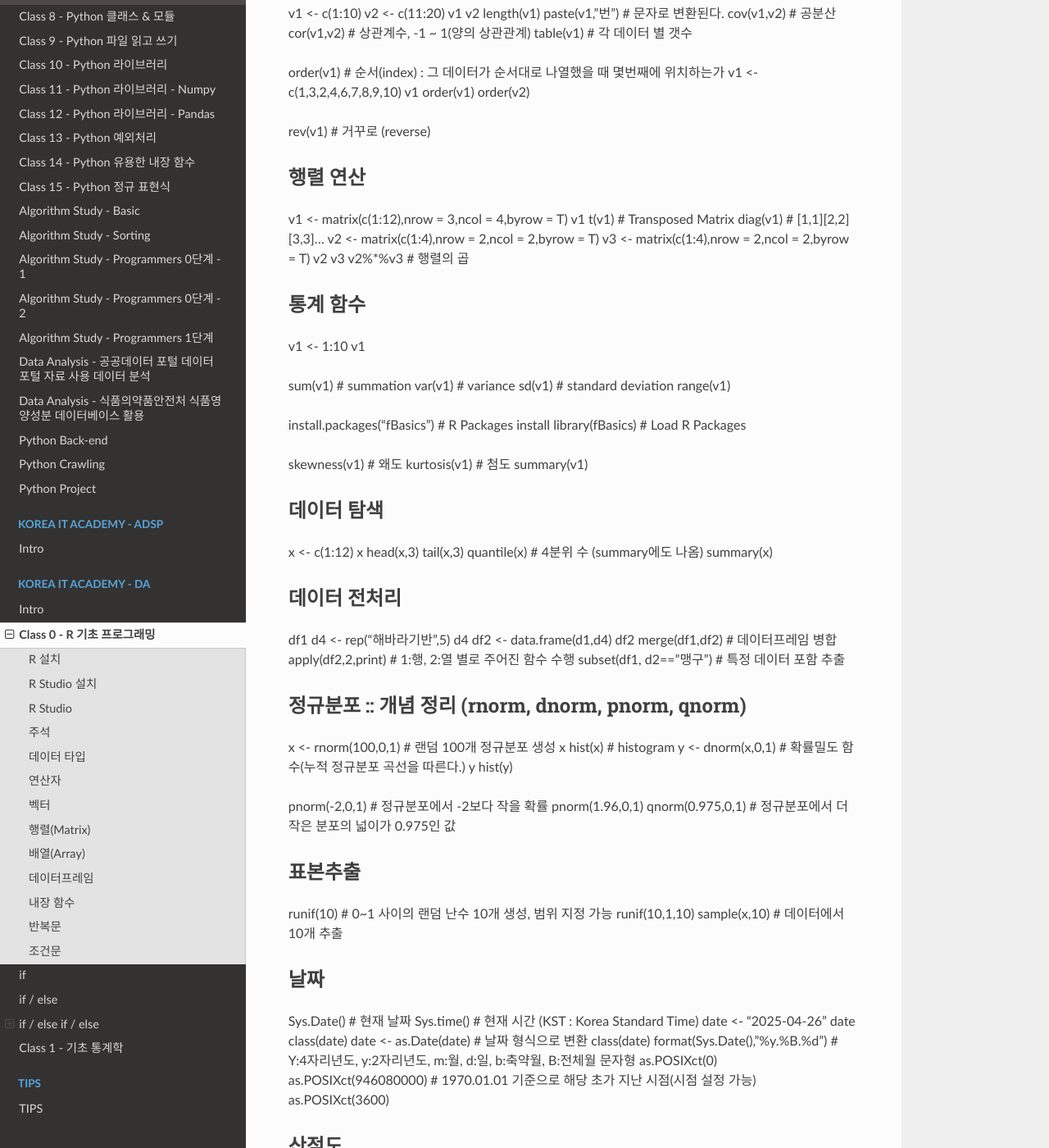
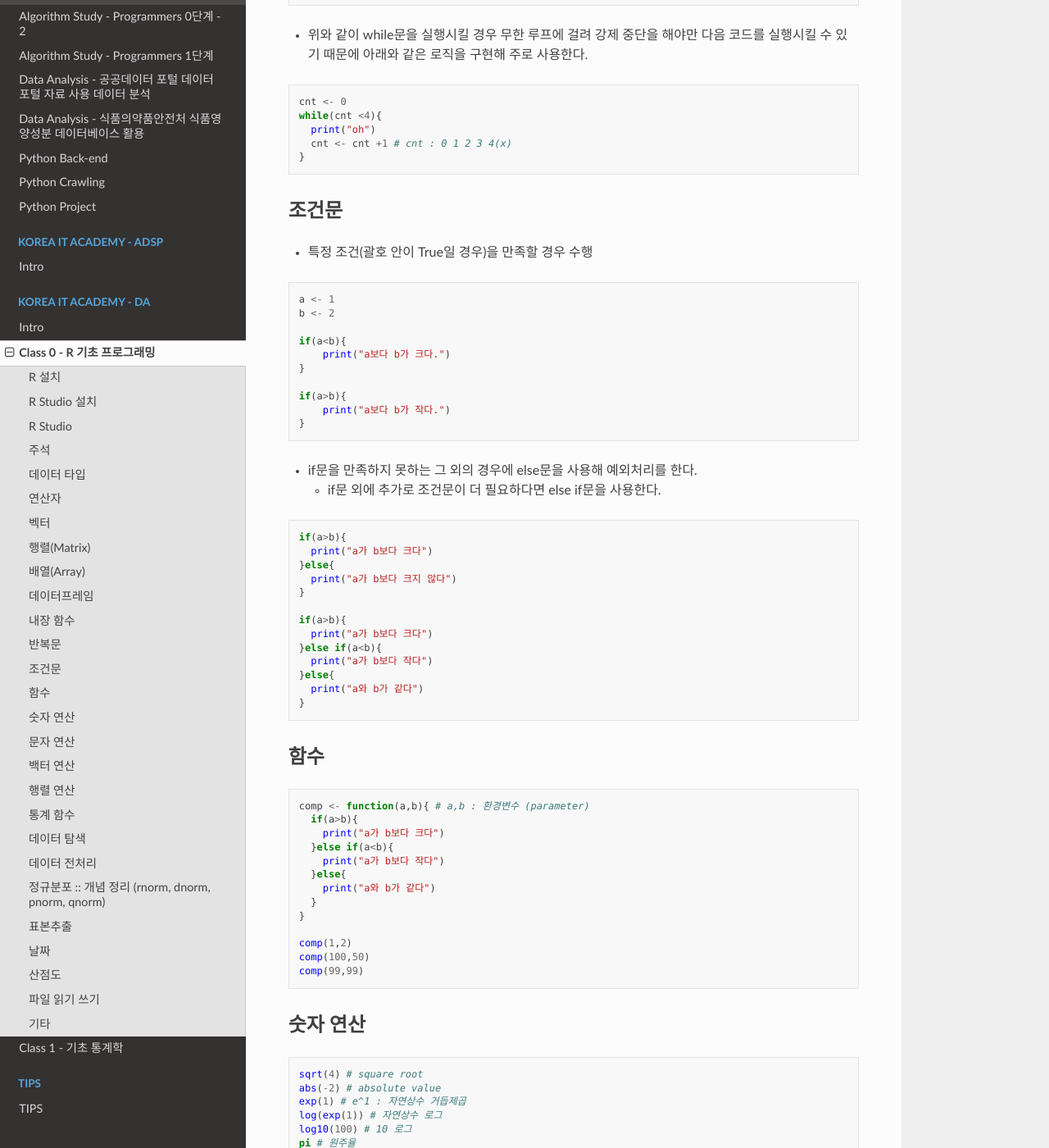
Before and after one commit to JeongSooNa/JeongSooNa-Docs, a Sphinx documentation site: the page built from docs/Korea_IT_Academy-DA/class_0.md, in a window 1280 px wide and 1400 px high, scrolled down 7166 px. Shown: the whole window at 82% size. Built offline with Sphinx 7.4.7 and the Read the Docs theme 3.1.0, drawn with Linux system fonts in a browser that asks for light colours; pages that are not in the unit, such as notebooks, are missing from menus; some of the changed text lies outside the part shown.

Commit message:
update docs

````diff
--- a/docs/Korea_IT_Academy-DA/class_0.md
+++ b/docs/Korea_IT_Academy-DA/class_0.md
@@ -62,6 +62,7 @@ class(FALSE)
 class(NA) # 공간을 차지하는 결측값
 class(NULL) # 공간을 차지하지 않는 결측값
 ```
+
 - 타입 확인을 통해 True/False로 반환하는 is. 함수를 사용할 수 있다.
 ```r
 is.character(a)
@@ -127,12 +128,16 @@ v3 <- c(1:6)
 v3
 ```
 
+- 여러 타입의 데이터를 벡터로 묶었을 때
+```r
+class(v2[1])
+```
+
 - 인덱싱 : 벡터의 요소를 선택
 ```r
 v1[1]
 v1[1:3]
 v1[c(1,2,4)]
-class(v2[1])
 ```
 
 ### 행렬(Matrix)
@@ -143,6 +148,10 @@ m1 <- matrix(v3,nrow=2,ncol=3)
 m1
 m2 <- matrix(v3,nrow=2,ncol=3,byrow = TRUE)
 m2
+```
+
+- dim 함수(데이터의 길이를 확인, 할당)를 사용해 행렬을 생성할 수 있다.
+```r
 dim(v3) <- c(2,3)
 v3
 ```
@@ -167,15 +176,22 @@ d2 <- c("짱구","철수","유리","맹구","훈이")
 d3 <- c("흰둥이","학원","토끼","돌맹이","주먹밥")
 df1 <- data.frame(d1,d2,d3)
 df1
+```
+
+- 인덱싱
+```r
 df1[2]
-df1[,2] # 데이터 추출
+df1[,2]
 df1[,1]
 df1[4,3]
+```
 
+- rbind, cbind를 사용해 데이터프레임을 생성할 수 있다.
+```r
 v1 <- c(1,2,3)
 v2 <- c(4,5,6)
 v3 <- c(7,8,9,10)
-rbind(v1,v2) # 데이터 결합
+rbind(v1,v2)
 cbind(v1,v2)
 rbind(v1,v3) # 재사용 규칙
 ```
@@ -183,49 +199,92 @@ rbind(v1,v3) # 재사용 규칙
 ### 내장 함수
 
 - 자주 사용하는 내장 함수
+
+- 도움말 기능
 ```r
 help()
 help(data.frame)
+```
+
+- 실행 기록 출력
+```r
 history()
+```
+
+- 문자열 합치기
+```r
 paste("Pen Pineapple", "Apple Pen", sep = "___") # default : " "
 paste("Pen Pineapple", "Apple Pen") # default : " "
+```
+
+- 반복되는 수 생성
+```r
 seq(1,10,by=2) # Sequence
 rep(1,5) # Repeat
+```
+
+- 선언된 변수 제거
+```r
 a <- 1
 a
 rm(a)
 a
+```
+
+- 선언된 변수 목록 확인
+```r
 ls()
-print("ADsP")
-print(a1)
 ```
 
 ### 반복문
 
+- 특정 기능, 알고리즘을 반복 수행하기 위해 사용되는 문
+
+- for문
+    - 괄호 안의 loop가 모두 사용될 때 까지 수행
+```r
 for(i in 1:3){
   print("oh")
 }
+```
 
+- while문
+    - 괄호 안이 참일 경우 계속 반복 수행
+```r
 while(TRUE){
   print("!!!!")
 }
+```
 
+- 위와 같이 while문을 실행시킬 경우 무한 루프에 걸려 강제 중단을 해야만 다음 코드를 실행시킬 수 있기 때문에 아래와 같은 로직을 구현해 주로 사용한다.
+```r
 cnt <- 0
 while(cnt <4){
   print("oh")
   cnt <- cnt +1 # cnt : 0 1 2 3 4(x)
 }
+```
 
 ### 조건문
+
+- 특정 조건(괄호 안이 True일 경우)을 만족할 경우 수행
+
+```r
 a <- 1
 b <- 2
 
-a<b
+if(a<b){
+    print("a보다 b가 크다.")
+}
 
-# if
-# if / else
-# if / else if / else
+if(a>b){
+    print("a보다 b가 작다.")
+}
+```
 
+- if문을 만족하지 못하는 그 외의 경우에 else문을 사용해 예외처리를 한다.
+    - if문 외에 추가로 조건문이 더 필요하다면 else if문을 사용한다.
+```r
 if(a>b){
   print("a가 b보다 크다")
 }else{
@@ -239,8 +298,11 @@ if(a>b){
 }else{
   print("a와 b가 같다")
 }
+```
 
 ### 함수
+
+```r
 comp <- function(a,b){ # a,b : 환경변수 (parameter)
   if(a>b){
     print("a가 b보다 크다")
@@ -254,8 +316,12 @@ comp <- function(a,b){ # a,b : 환경변수 (parameter)
 comp(1,2)
 comp(100,50)
 comp(99,99)
+```
+
 
 ### 숫자 연산
+
+```r
 sqrt(4) # square root
 abs(-2) # absolute value
 exp(1) # e^1 : 자연상수 거듭제곱
@@ -269,8 +335,11 @@ summary(iris) # 요약
 round(3.5) # 반올림
 ceiling(3.2) # 올림
 floor(3.7) # 내림
+```
 
 ### 문자 연산
+
+```r
 str <- "ADsP"
 tolower(str) # 소문자로
 toupper(str) # 대문자로
@@ -279,8 +348,12 @@ substr(str,2,3) # 일부 추출(index로)
 strsplit(str,"s") # 특정 문자로 구분
 grepl("A",str) # 특정 문자 포함 여부
 gsub("s","a",str) # 특정 문자 바꾸기
+```
+
 
 ### 백터 연산
+
+```r
 v1 <- c(1:10)
 v2 <- c(11:20)
 v1
@@ -298,8 +371,11 @@ order(v1)
 order(v2)
 
 rev(v1) # 거꾸로 (reverse)
+```
 
 ### 행렬 연산
+
+```r
 v1 <- matrix(c(1:12),nrow = 3,ncol = 4,byrow = T)
 v1
 t(v1) # Transposed Matrix
@@ -309,8 +385,11 @@ v3 <- matrix(c(1:4),nrow = 2,ncol = 2,byrow = T)
 v2
 v3
 v2%*%v3 # 행렬의 곱
+```
 
 ### 통계 함수
+
+```r
 v1 <- 1:10
 v1
 
@@ -325,16 +404,22 @@ library(fBasics) # Load R Packages
 skewness(v1) # 왜도
 kurtosis(v1) # 첨도
 summary(v1)
+```
 
 ### 데이터 탐색
+
+```r
 x <- c(1:12)
 x
 head(x,3)
 tail(x,3)
 quantile(x) # 4분위 수 (summary에도 나옴)
 summary(x)
+```
 
 ### 데이터 전처리
+
+```r
 df1
 d4 <- rep("해바라기반",5)
 d4
@@ -343,8 +428,12 @@ df2
 merge(df1,df2) # 데이터프레임 병합
 apply(df2,2,print) # 1:행, 2:열 별로 주어진 함수 수행
 subset(df1, d2=="맹구") # 특정 데이터 포함 추출
+```
+
 
 ### 정규분포 :: 개념 정리 (rnorm, dnorm, pnorm, qnorm)
+
+```r
 x <- rnorm(100,0,1) # 랜덤 100개 정규분포 생성
 x
 hist(x) # histogram
@@ -355,13 +444,20 @@ hist(y)
 pnorm(-2,0,1) # 정규분포에서 -2보다 작을 확률
 pnorm(1.96,0,1)
 qnorm(0.975,0,1) # 정규분포에서 더 작은 분포의 넓이가 0.975인 값
+```
 
 ### 표본추출
+
+```r
 runif(10) # 0~1 사이의 랜덤 난수 10개 생성, 범위 지정 가능
 runif(10,1,10)
 sample(x,10) # 데이터에서 10개 추출
+```
+
 
 ### 날짜
+
+```r
 Sys.Date() # 현재 날짜
 Sys.time() # 현재 시간 (KST : Korea Standard Time)
 date <- "2025-04-26"
@@ -373,13 +469,20 @@ format(Sys.Date(),"%y.%B.%d") # Y:4자리년도, y:2자리년도, m:월, d:일,
 as.POSIXct(0)
 as.POSIXct(946080000) # 1970.01.01 기준으로 해당 초가 지난 시점(시점 설정 가능)
 as.POSIXct(3600)
+```
 
 ### 산점도
+
+```r
 plot(x)
 abline(h = 0) # v:x축, h:y축 라인 생성
 hist(x)
+```
+
 
 ### 파일 읽기 쓰기
+
+```r
 r <- read.csv("./test.csv",header = TRUE)
 r[4,] <- c("유리",5,"해바라기반")
 r
@@ -387,9 +490,13 @@ write.csv(r,"./test.csv",fileEncoding = "UTF-8",row.names = FALSE)
 saveRDS(r,"ADsP_R_test.rds") # R Data serialization
 rds <- readRDS("ADsP_R_test.rds")
 rds
+```
 
 ### 기타
+
+```r
 getwd() # 현재 경로 확인
 setwd("../")
 getwd()
 setwd("./ADSP_2025/")
+```
````
